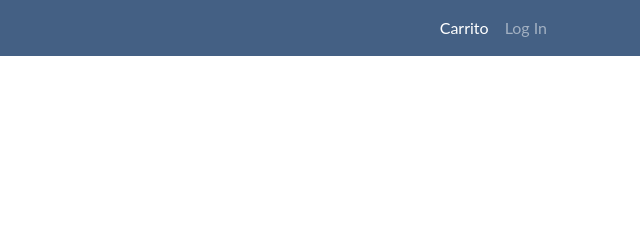
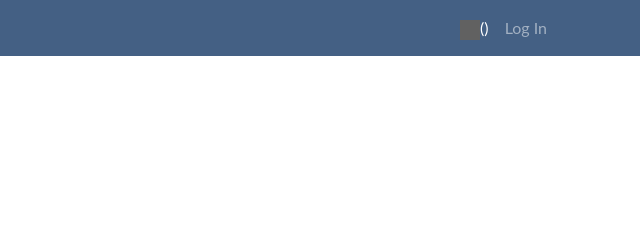
Before and after one commit to padcharlie/bohemian-shop.github.io, a plain HTML site: page docs/userProfile.html in a window 1280 px wide. Shown: the top 240 px of the page, 640-1280 px from the left. Drawn offline with nearby package versions, Linux system fonts and the light colour scheme; grey boxes are pictures that could not be loaded.

Commit message:
fltaba el carrito con numeros en el userprofile

```diff
--- a/docs/userProfile.html
+++ b/docs/userProfile.html
@@ -41,7 +41,7 @@
     </button>
     <div class="collapse navbar-collapse" id="main_nav">
       <ul class="navbar-nav ml-auto">
-        <li class="nav-item active cart"><a class="nav-link" href="../docs/cart.html"> Carrito </a>
+        <li class="nav-item active cart"><a class="nav-link" href="../docs/cart.html" target="_blank"> <img src="https://www.flaticon.es/svg/static/icons/svg/626/626394.svg" alt="Carrito" width="20" height="20" style="filter: invert(100%)">(<span id="cartNum"></span>) </a></li>
         </li>
         <li class="nav-item dropdown" id="logInButton">
 
```
